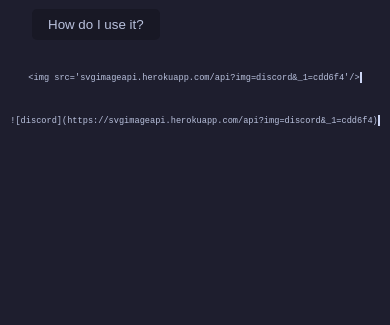
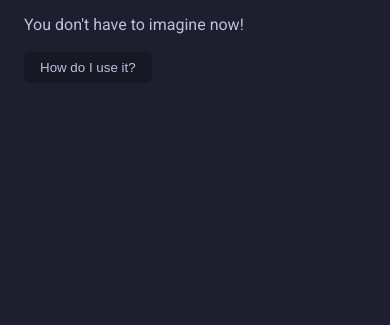
Before and after one commit to TheEmperor342/savage, a website: page static/index.html in a window 390 px wide. Shown: the part 519-844 px from the top of the page. Drawn offline with Linux system fonts and the light colour scheme.

Commit message:
fix: responsiveness

```diff
--- a/static/index.css
+++ b/static/index.css
@@ -1,13 +1,9 @@
 .content {
   height: calc(100vh - 70px);
-  display: flex;
-  align-items: center;
-  justify-content: space-between;
-  gap: 2rem;
-  margin-inline: 2rem;
-}
-.content > :first-child {
-  max-width: 35rem;
+  display: grid;
+  grid-template-columns: 1fr 1fr;
+  place-items: center;
+  margin-inline: 1.5rem;
 }
 
 .type-container {
@@ -51,20 +47,16 @@
 
 @media (max-width: 1058px) {
   .content {
-    flex-direction: column;
-    justify-content: center;
+    grid-template-columns: 1fr;
   }
 }
 
 @media (max-width: 667px) {
   .content {
+    grid-template-columns: 1fr;
     margin-inline: none;
   }
-  .typeHTML,
-  .typeMD {
-    font-size: 0.54rem;
-  }
   .type-container {
-    width: auto;
+    display: none;
   }
 }
--- a/static/style.css
+++ b/static/style.css
@@ -47,6 +47,10 @@
   gap: 1rem;
 }
 
+.content {
+  overflow-y: scroll;
+}
+
 a {
   text-decoration: none;
   color: var(--txt);
--- a/static/usage/usage.css
+++ b/static/usage/usage.css
@@ -8,13 +8,13 @@
   color: var(--nav-bg);
 }
 .content {
-  display: flex;
+  display: grid;
   flex-direction: column;
-  margin-inline: 1rem;
+  padding-inline: 1rem;
   flex-direction: center;
   justify-content: center;
   align-items: center;
-  height: calc(100vh - 70px - 2rem);
+  height: calc(100vh - 2rem - 70px);
 }
 .content h1 {
   margin-top: 2rem;
```
Also changed, not shown: static/usage/index.html (+1 -1 lines).
